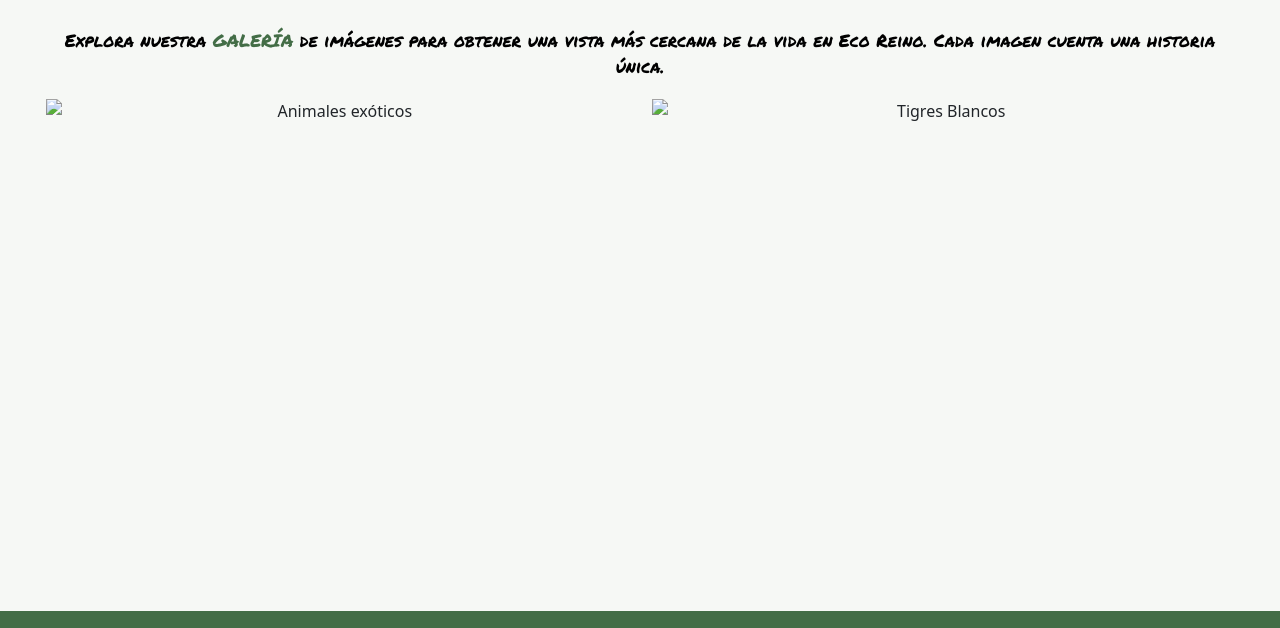
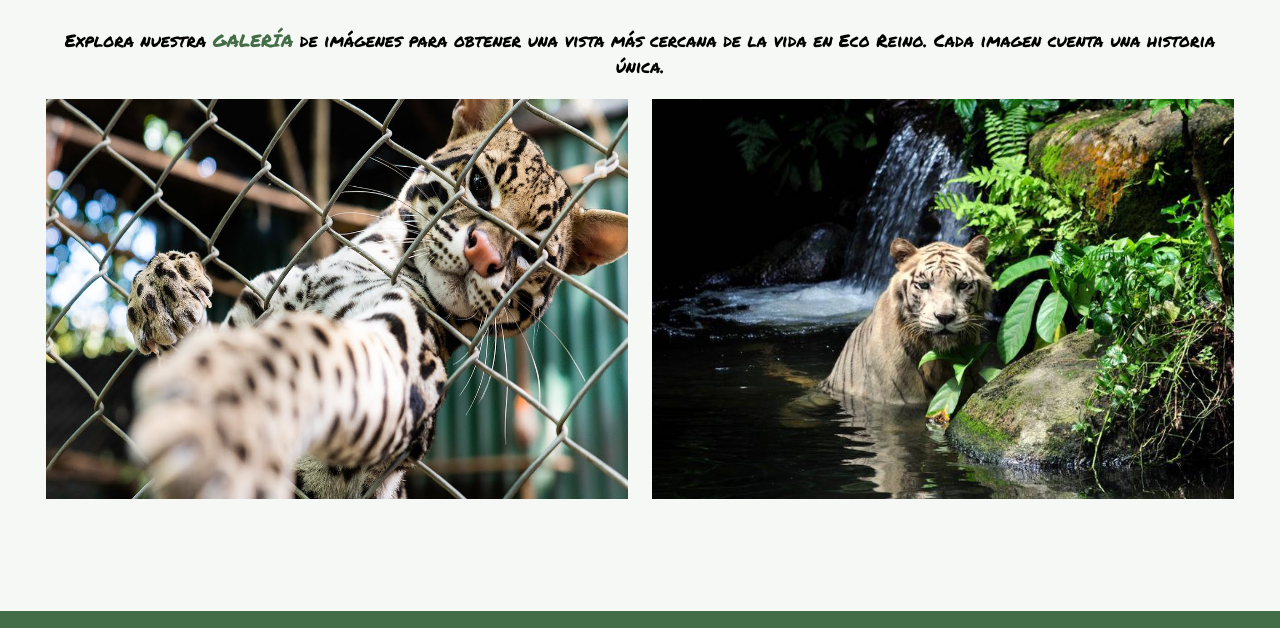
Before and after one commit to FrancoLlamazares/Tercerpreentrega, a plain HTML site: page index.html in a window 1280 px wide. Shown: the part 2584-3212 px from the top of the page. Drawn offline with nearby package versions, Linux system fonts and the light colour scheme; files that its build step writes are made by us from their sources; the site is published under a folder, as on GitHub Pages, so addresses that start at the root find nothing.

Commit message:
Correccion

```diff
--- a/index.html
+++ b/index.html
@@ -142,10 +142,10 @@
 
             <div class="row no-gutters">
                 <div class="col-md-6 mb-3">
-                    <img src="/img/verdecercaanimalesexoticos.jpg" class="img-fluid" alt="Animales exóticos">
+                    <img src="img/verdecercaanimalesexoticos.jpg" class="img-fluid" alt="Animales exóticos">
                 </div>
                 <div class="col-md-6 mb-3">
-                    <img src="/img/tigreblanco.jpg" class="img-fluid" alt="Tigres Blancos">
+                    <img src="img/tigreblanco.jpg" class="img-fluid" alt="Tigres Blancos">
                 </div>
             </div>
         </section>
```
